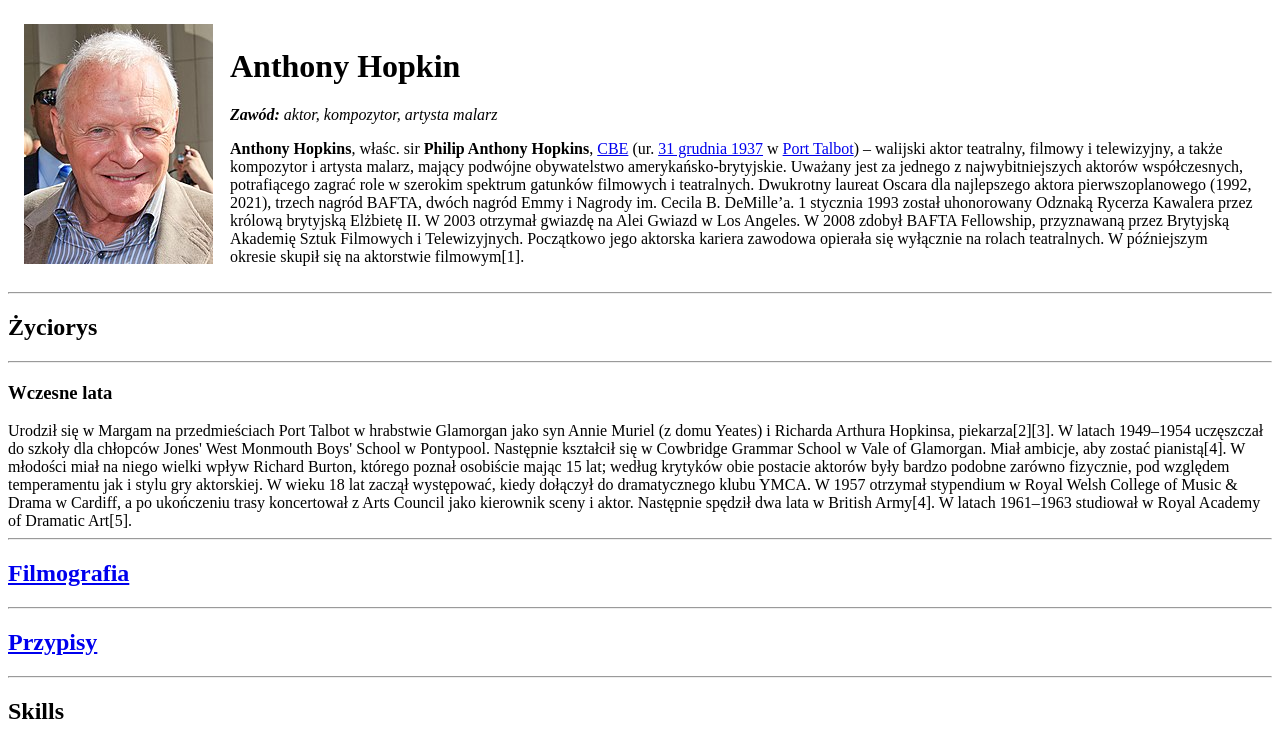
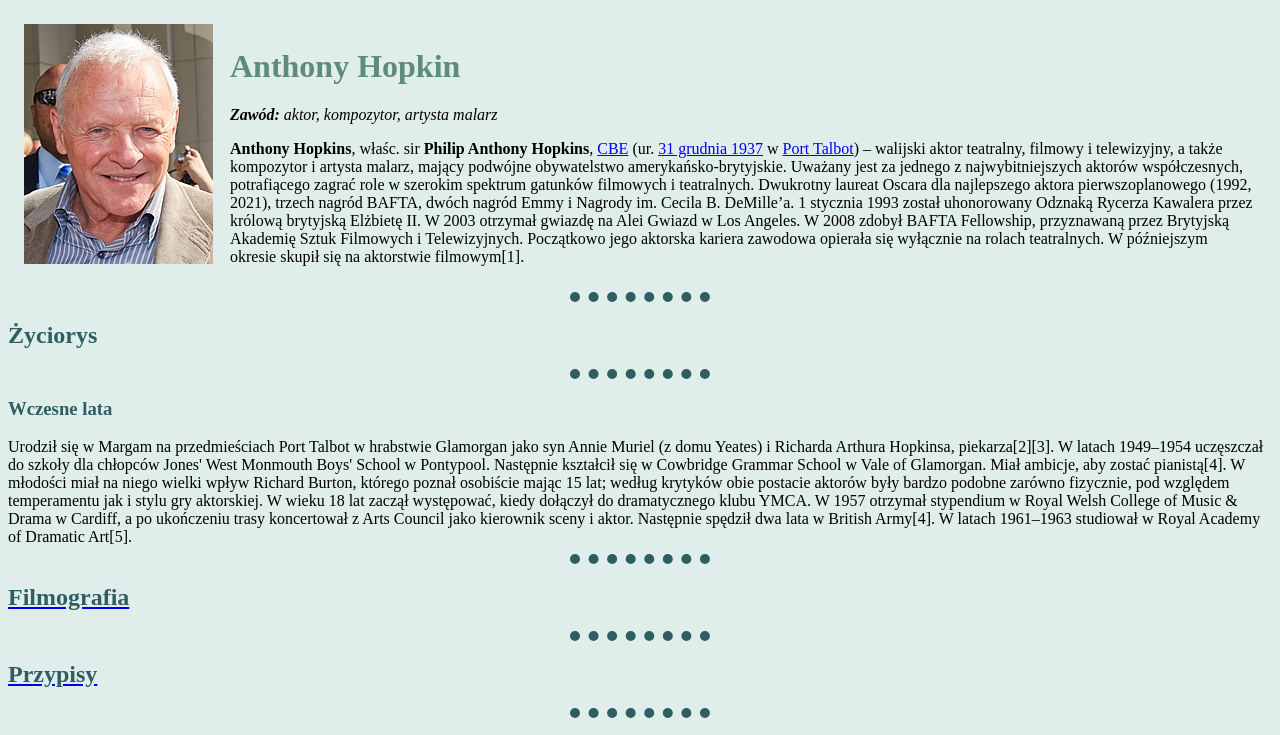
Before and after one commit to Kamil-Ru/Web_Development_basics, a plain HTML site: page HTML - Personal Site/index.html in a window 1280 px wide. Shown: the top 735 px of the page. Drawn offline with Linux system fonts and the light colour scheme.

Commit message:
Learning CSS

```diff
--- /dev/null
+++ b/HTML - Personal Site/css/styles.css
@@ -0,0 +1,34 @@
+body {
+    background-color: #DFEEEA;
+}
+
+hr {
+    border-style: dotted none none none;
+    border-width: 10px;
+    width: 140px;
+    border-color: #2F5D62;
+}
+
+h1 {
+  color: #5E8B7E;
+}
+
+h2 {
+  color: #2F5D62;
+}
+
+h3 {
+  color: #2F5D62;
+}
+
+h4 {
+  color: #2F5D62;
+}
+
+h5 {
+  color: #2F5D62;
+}
+
+h6 {
+  color: #2F5D62;
+}
--- a/HTML - Personal Site/index.html
+++ b/HTML - Personal Site/index.html
@@ -4,6 +4,7 @@
 <head>
   <meta charset="utf-8">
   <title>Anthony Hopkin</title>
+  <link rel="stylesheet" href="css/styles.css"></link>
 
 </head>
 
```
Also changed, not shown: HTML - Personal Site/Filmografia.html (+1 -0 lines), HTML - Personal Site/Kontakt.html (+1 -0 lines), HTML - Personal Site/Przypisy.html (+1 -0 lines), HTML - Personal Site/input.html (+8 -14 lines).
